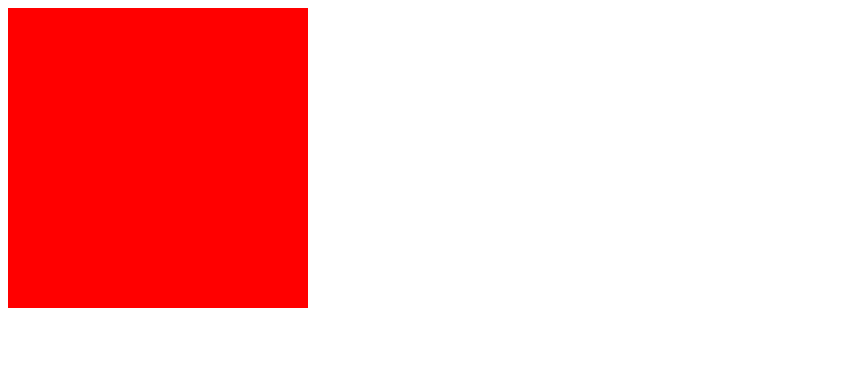
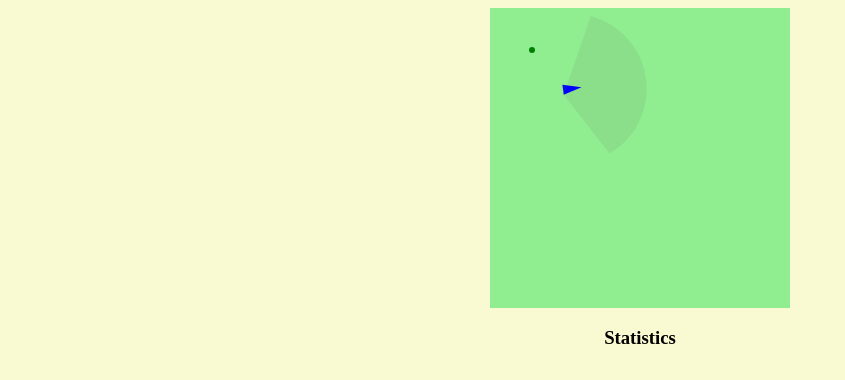
Before and after one commit to Juhan280/ffnn, a website: page public/index.html in a window 1280 px wide. Shown: the whole page, without its empty margins (0-845 px from the left). Drawn offline with Linux system fonts and the light colour scheme.

Commit message:
doesn't work, its broken

```diff
--- a/public/index.html
+++ b/public/index.html
@@ -4,11 +4,14 @@
 		<meta charset="UTF-8" />
 		<meta name="viewport" content="width=device-width, initial-scale=1.0" />
 		<meta http-equiv="X-UA-Compatible" content="ie=edge" />
+		<link rel="stylesheet" href="style.css" />
 		<script src="//cdn.jsdelivr.net/npm/eruda" onload="eruda.init()"></script>
 		<script defer src="index.js"></script>
-		<title>Page Title</title>
+		<title>Feed-Forward Neural Network</title>
 	</head>
 	<body>
-		<canvas id="world" width="300" height="300"></canvas>
+		<canvas id="world"></canvas>
+		<h3>Statistics</h3>
+		<p id="stats"></p>
 	</body>
 </html>
--- a/public/index.js
+++ b/public/index.js
@@ -3,7 +3,7 @@ function clamp(value, min, max) {
   return Math.max(Math.min(value, max), min);
 }
 function activation(value) {
-  return 1 / (1 + Math.E ** -value);
+  return Math.max(value, 0);
 }
 
 // src/genetic-algorithm/Agent.ts
@@ -291,8 +291,10 @@ var Brain = class {
   angular_accel;
   propagate(vision) {
     const [r0, r1] = this.network.propagate(vision).map((r) => clamp(r, 0, 1) - 1);
-    const speed = clamp(r0, -this.linear_accel, this.linear_accel);
-    const rotation = clamp(r1, -this.angular_accel, this.angular_accel);
+    const speed = r0 + r1;
+    const rotation = r0 - r1;
+    this.linear_accel = speed;
+    this.angular_accel += rotation;
     return [speed, rotation];
   }
   chromosome() {
@@ -334,8 +336,8 @@ var Eye = class {
   processVision(position, rotation, foods) {
     const cells = Array(this.cells).fill(0);
     const [x, y] = position;
-    for (const food of foods) {
-      const distance = Math.hypot(x - food.position[0], y - food.position[1]);
+    for (const food2 of foods) {
+      const distance = Math.hypot(x - food2.position[0], y - food2.position[1]);
       if (distance > this.fov_range)
         continue;
       const angle = rotation - Math.acos(x / Math.hypot(x, y));
@@ -360,7 +362,7 @@ var Animal = class {
     this.#position = [rng2.generate(0, 1), rng2.generate(0, 1)];
     this.#rotation = rng2.generate(-Math.PI, Math.PI);
     this.#vision = Array(config2.eye_cells).fill(0);
-    this.#speed = config2.sim_speed_max;
+    this.#speed = rng2.generate(0, config2.sim_speed_max);
     this.eye = new Eye(config2);
     this.satiation = 0;
   }
@@ -373,8 +375,14 @@ var Animal = class {
   get position() {
     return this.#position;
   }
+  set position(value) {
+    this.#position = value;
+  }
   get rotation() {
     return this.#rotation;
+  }
+  set rotation(value) {
+    this.#rotation = value;
   }
   get vision() {
     return this.#vision;
@@ -400,8 +408,9 @@ var Animal = class {
     this.#rotation += rotation;
   }
   processMovement() {
-    this.#position[0] += this.speed * Math.cos(this.rotation);
-    this.#position[1] += this.speed * Math.sin(this.rotation);
+    const time = 1;
+    this.#position[0] += this.speed * Math.cos(this.#rotation) * time;
+    this.#position[1] += this.speed * Math.sin(this.#rotation) * time;
     this.#position[0] = clamp(this.#position[0], 0, 1);
     this.#position[1] = clamp(this.#position[1], 0, 1);
   }
@@ -461,8 +470,8 @@ var Bird = class extends Agent {
   static create(chromosome) {
     return new Bird(0, chromosome);
   }
-  static fromAnimal(animal) {
-    return new Bird(animal.satiation, animal.chromosome());
+  static fromAnimal(animal2) {
+    return new Bird(animal2.satiation, animal2.chromosome());
   }
 };
 
@@ -490,11 +499,8 @@ var Simulation = class {
     this.config = config2;
     this.world = world2;
     this.age = age;
-    this.#generation = generation;
-  }
-  #generation;
-  get generation() {
-    return this.#generation;
+    this.generation = generation;
+    this.generation = generation;
   }
   step(rng2) {
     this.processCollusion(rng2);
@@ -510,26 +516,26 @@ var Simulation = class {
     }
   }
   processCollusion(rng2) {
-    for (const animal of this.world.animals) {
-      for (const food of this.world.foods) {
+    for (const animal2 of this.world.animals) {
+      for (const food2 of this.world.foods) {
         const distance = Math.hypot(
-          animal.position[0] - food.position[0],
-          animal.position[1] - food.position[1]
+          animal2.position[0] - food2.position[0],
+          animal2.position[1] - food2.position[1]
         );
-        if (distance > this.config.food_size)
+        if (distance > 0.015)
           continue;
-        animal.satiation++;
-        food.position = [rng2.generate(0, 1), rng2.generate(0, 1)];
+        animal2.satiation++;
+        food2.position = [rng2.generate(0, 1), rng2.generate(0, 1)];
       }
     }
   }
   processBrains() {
-    for (const animal of this.world.animals)
-      animal.processBrain(this.config, this.world.foods);
+    for (const animal2 of this.world.animals)
+      animal2.processBrain(this.config, this.world.foods);
   }
   processMovements() {
-    for (const animal of this.world.animals)
-      animal.processMovement();
+    for (const animal2 of this.world.animals)
+      animal2.processMovement();
   }
   tryEvolving(rng2) {
     if (++this.age > this.config.sim_generation_length)
@@ -537,7 +543,7 @@ var Simulation = class {
   }
   evolve(rng2) {
     this.age = 0;
-    this.#generation++;
+    this.generation++;
     const agents = this.world.animals.map(Bird.fromAnimal);
     if (this.config.ga_reverse === 1) {
       const max_satiation = this.world.animals.reduce(
@@ -560,9 +566,9 @@ var Simulation = class {
     this.world.animals = birds.map(
       (bird) => bird.toAnimal(this.config, activation, rng2)
     );
-    for (const food of this.world.foods)
-      food.position = [rng2.generate(0, 1), rng2.generate(0, 1)];
-    return new Statistics2(this.#generation - 1, statistics);
+    for (const food2 of this.world.foods)
+      food2.position = [rng2.generate(0, 1), rng2.generate(0, 1)];
+    return new Statistics2(this.generation - 1, statistics);
   }
 };
 
@@ -580,23 +586,81 @@ var config = {
   sim_speed_max: 5e-3,
   sim_linear_accel: 0.2,
   sim_angular_accel: Math.PI / 2,
-  sim_generation_length: 2500,
-  world_animals: 40,
-  world_foods: 60
+  sim_generation_length: 1e3,
+  world_animals: 5,
+  world_foods: 10
 };
 
 // src/index.ts
-var p = document.querySelector("#text");
+var WORLD_SIZE = 300;
+var PIXEL_RATIO = window.devicePixelRatio || 1;
+var p = document.querySelector("#stats");
 var canvas = document.querySelector("#world");
+canvas.width = WORLD_SIZE * PIXEL_RATIO;
+canvas.height = WORLD_SIZE * PIXEL_RATIO;
+canvas.style.width = WORLD_SIZE + "px";
+canvas.style.height = WORLD_SIZE + "px";
 var ctx = canvas.getContext("2d");
-ctx.fillStyle = "red";
-ctx.fillRect(0, 0, canvas.width, canvas.height);
 var rng = {
   generate(min, max) {
     return Math.random() * (max - min) + min;
   }
 };
-var world = World.random(config, activation, rng);
+var food = new Food([0.14, 0.14]);
+var animal = Animal.random(config, activation, rng);
+animal.position = [0.27, 0.27];
+animal.rotation = -Math.PI / 2;
+var world = new World([animal], [food]);
 var simulation = new Simulation(config, world, 0, 0);
-console.log(rng.generate(0, 1));
-console.log(simulation);
+async function loop() {
+  ctx.clearRect(0, 0, canvas.width, canvas.height);
+  ctx.fillStyle = "green";
+  for (const food2 of world.foods) {
+    ctx.beginPath();
+    ctx.arc(
+      food2.position[0] * canvas.width,
+      food2.position[1] * canvas.height,
+      config.food_size * WORLD_SIZE,
+      0,
+      Math.PI * 2
+    );
+    ctx.fill();
+  }
+  const radius = 10;
+  for (const animal2 of world.animals) {
+    let [x, y] = animal2.position;
+    const { rotation } = animal2;
+    x *= canvas.width;
+    y *= canvas.height;
+    ctx.fillStyle = "blue";
+    ctx.beginPath();
+    ctx.moveTo(
+      x + Math.cos(rotation + 5 / 6 * Math.PI) * radius,
+      y + Math.sin(rotation + 5 / 6 * Math.PI) * radius
+    );
+    ctx.lineTo(
+      x + Math.cos(rotation) * radius,
+      y + Math.sin(rotation) * radius
+    );
+    ctx.lineTo(
+      x + Math.cos(rotation - 5 / 6 * Math.PI) * radius,
+      y + Math.sin(rotation - 5 / 6 * Math.PI) * radius
+    );
+    ctx.closePath();
+    ctx.fill();
+    ctx.fillStyle = "rgba(100, 100, 100, 0.1)";
+    ctx.arc(
+      x,
+      y,
+      config.eye_fov_range * canvas.width,
+      rotation + config.eye_fov_angle / 2 + Math.PI,
+      rotation - config.eye_fov_angle / 2 + Math.PI
+    );
+    ctx.fill();
+  }
+  const stats = simulation.step(rng);
+  if (stats)
+    p.innerText = stats.toString();
+  window.requestAnimationFrame(loop);
+}
+loop();
--- /dev/null
+++ b/public/style.css
@@ -0,0 +1,10 @@
+body {
+	background-color: lightgoldenrodyellow;
+	display: flex;
+	flex-direction: column;
+	align-items: center;
+}
+
+#world {
+	background-color: lightgreen;
+}
--- a/src/config.ts
+++ b/src/config.ts
@@ -17,8 +17,8 @@ export const config: Config = {
 	sim_speed_max: 0.005,
 	sim_linear_accel: 0.2,
 	sim_angular_accel: Math.PI / 2,
-	sim_generation_length: 2500,
+	sim_generation_length: 1000,
 
-	world_animals: 40,
-	world_foods: 60,
+	world_animals: 5,
+	world_foods: 10,
 };
--- a/src/utils.ts
+++ b/src/utils.ts
@@ -4,5 +4,6 @@ export function clamp(value: number, min: number, max: number) {
 
 export function activation(value: number) {
 	// sigmoid function
-	return 1 / (1 + Math.E ** -value);
+	//return 1 / (1 + Math.E ** -value);
+	return Math.max(value, 0);
 }
```
Also changed, not shown: src/index.ts (+80 -10 lines), src/simulation/Animal.ts (+13 -4 lines), src/simulation/Brain.ts (+11 -4 lines), src/simulation/index.ts (+5 -11 lines).
